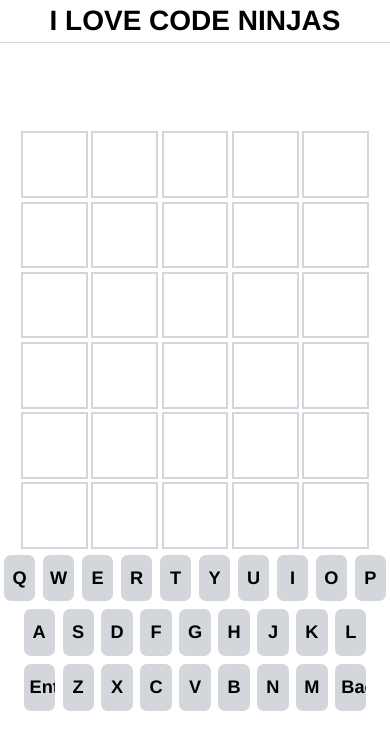
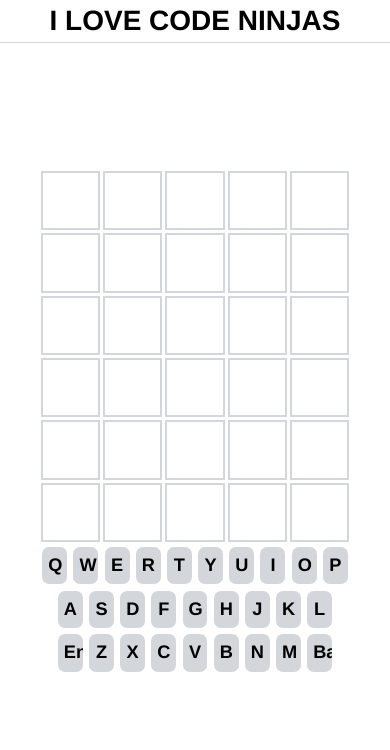
Before and after one commit to SickkMade/cn-wordle-react, a React (Vite) app: page / in a window 390 px wide. Shown: the top 750 px of the page. Built offline with nearby package versions, Linux system fonts and the light colour scheme.

Commit message:
temp small mobile sizes

```diff
--- a/src/css/wordlegame.css
+++ b/src/css/wordlegame.css
@@ -145,12 +145,12 @@
 
 @media (max-width: 500px) {
     .wordlegame--div{
-        width:65vw;
+        width:50vw;
     }
 }
 
 @media (max-width: 400px) {
     .wordlegame--div{
-        width:90vw;
+        width:80vw;
     }
 }
--- a/src/css/wordlekeyboard.css
+++ b/src/css/wordlekeyboard.css
@@ -53,6 +53,6 @@
 
 @media (max-width: 500px) {
     .wordlekeyboard{
-        width:100vw;
+        width:80vw;
     }
 }
```
